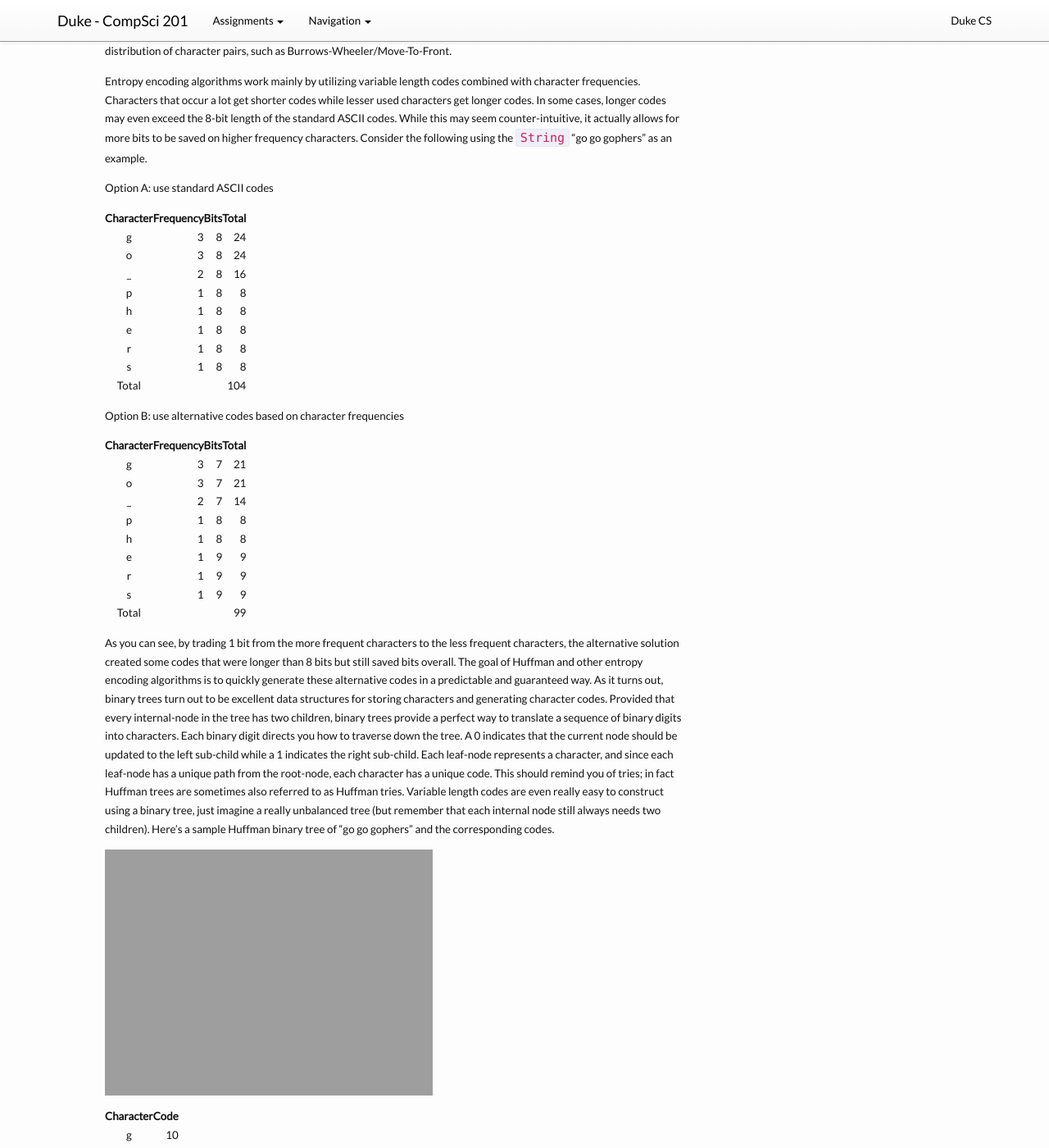
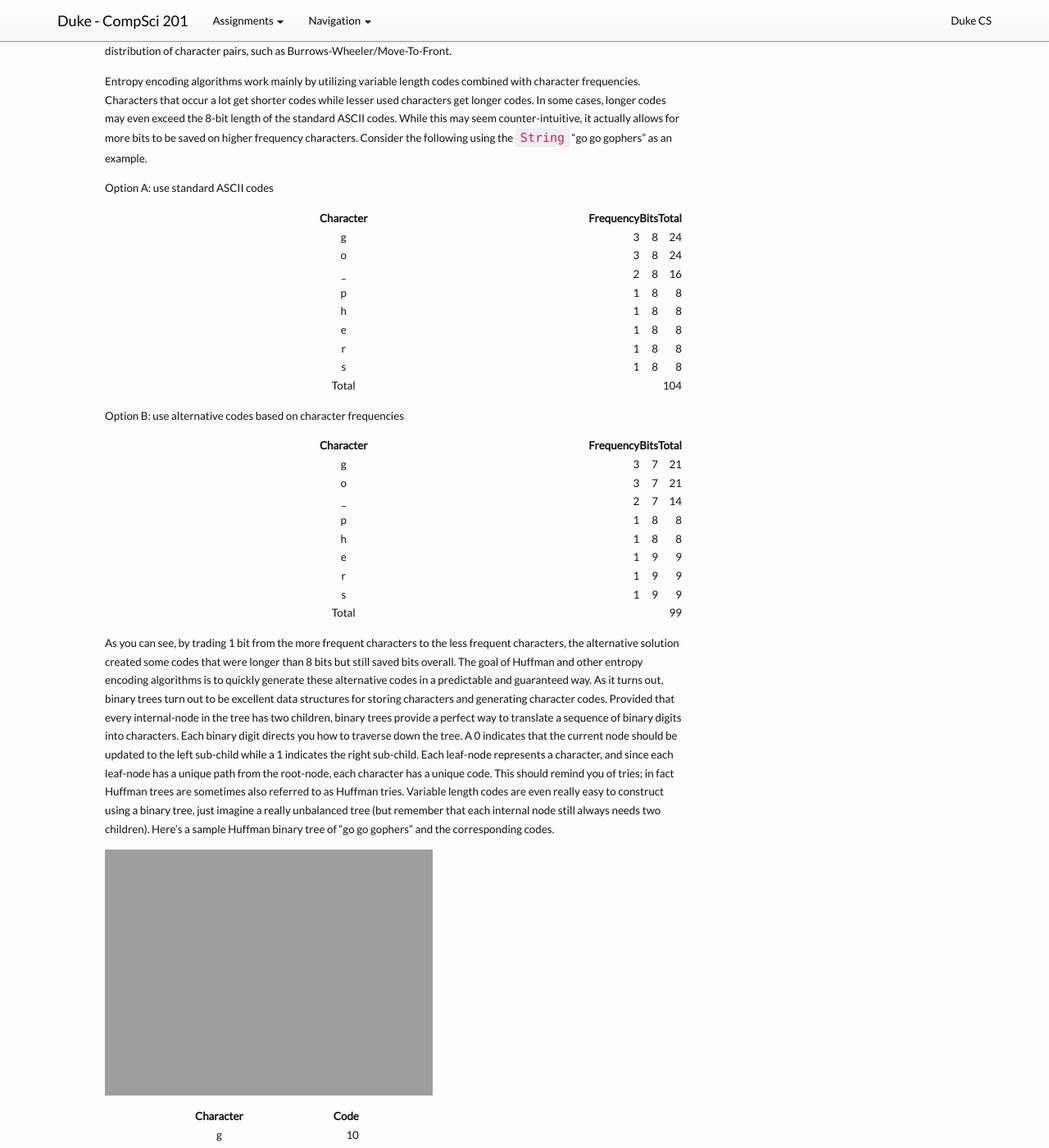
Before and after one commit to compsci201/compsci201.github.io, a Jekyll site: the page built from huffman/2-Algorithm.md, in a window 1280 px wide and 1400 px high, scrolled down 485 px. Shown: the whole window at 82% size. Built offline with Jekyll 4.4.1, drawn with Linux system fonts in a browser that asks for light colours; nearby versions of some CDN libraries.

Commit message:
Update main.scss

```diff
--- a/css/main.scss
+++ b/css/main.scss
@@ -94,7 +94,7 @@ li {
 	vertical-align: middle;
 }
 
-table td th {
+table tr th {
 	width: 90%;
 }
 
```
